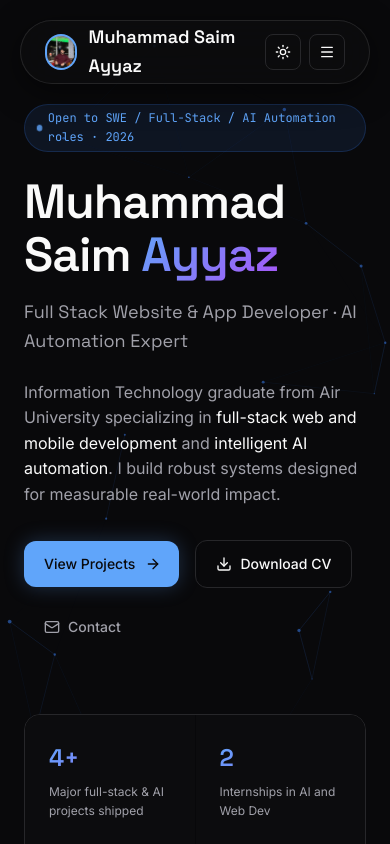
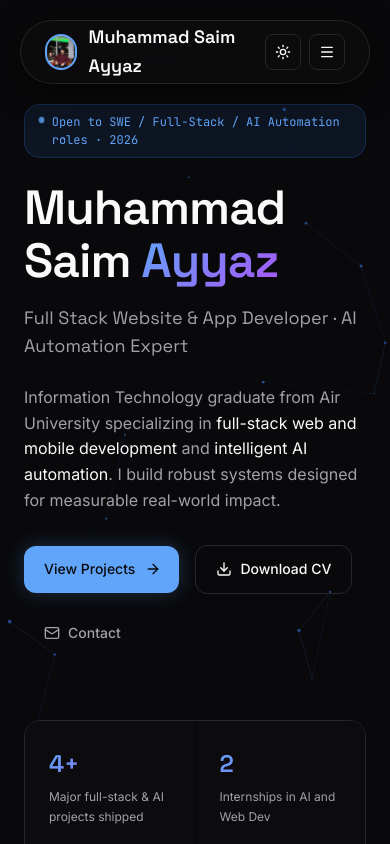
Before and after one commit to saimayyazsheikh/Saim-s-Portfolio, a React (Vite) app: page / in a window 390 px wide. Shown: the top 844 px of the page. Built offline with nearby package versions, Linux system fonts and the light colour scheme.

Commit message:
Fix badge mobile responsiveness

```diff
--- a/src/index.css
+++ b/src/index.css
@@ -183,15 +183,20 @@ button {
 
 .badge {
   display: inline-flex;
-  align-items: center;
-  gap: 0.375rem;
-  padding: 0.25rem 0.75rem;
-  border-radius: 9999px;
+  align-items: flex-start;
+  gap: 0.5rem;
+  padding: 0.5rem 0.875rem;
+  border-radius: 1rem;
   font-size: 0.75rem;
+  line-height: 1.5;
+  text-align: left;
   font-family: 'JetBrains Mono', monospace;
   background-color: rgba(59, 130, 246, 0.1);
   color: var(--primary);
   border: 1px solid rgba(59, 130, 246, 0.2);
+}
+.pulse-dot {
+  margin-top: 0.25rem;
 }
 
 .card {
```
